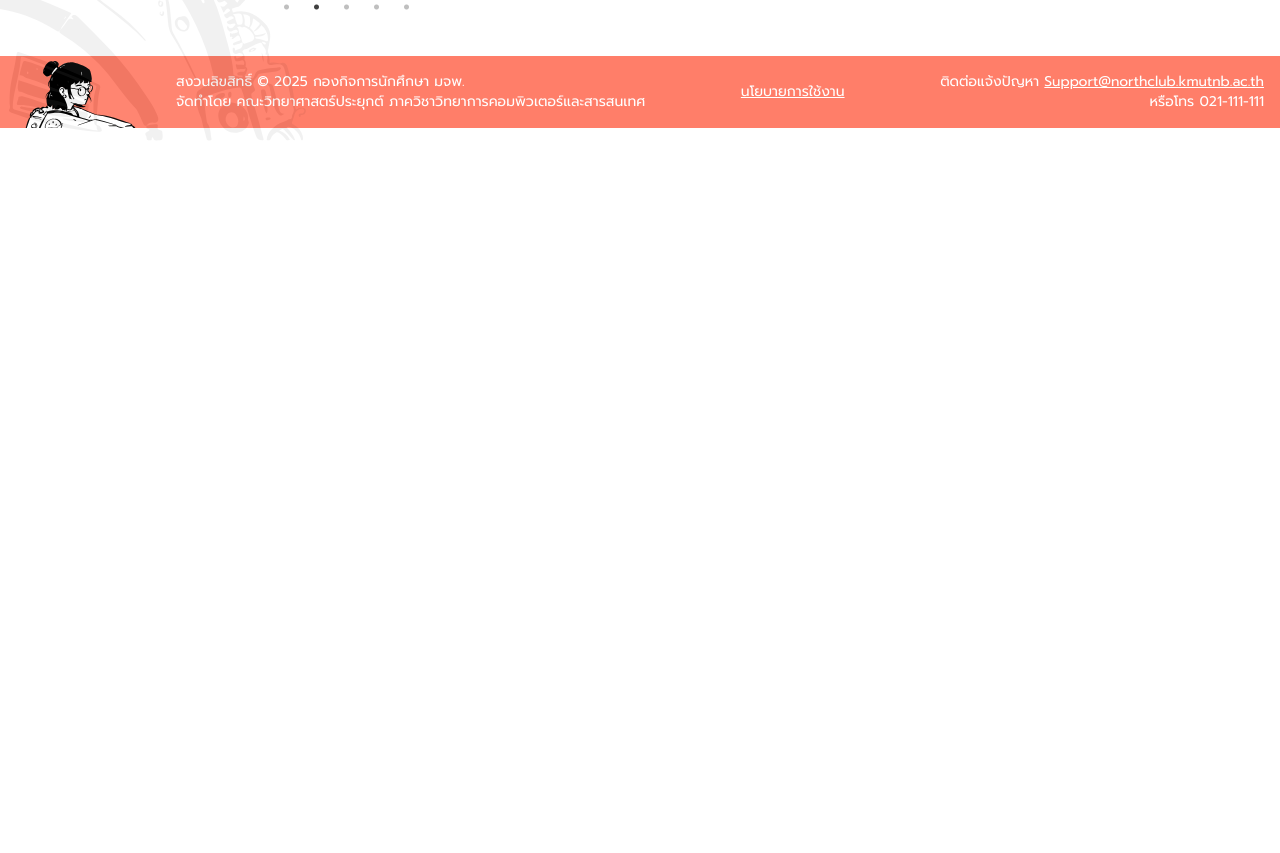
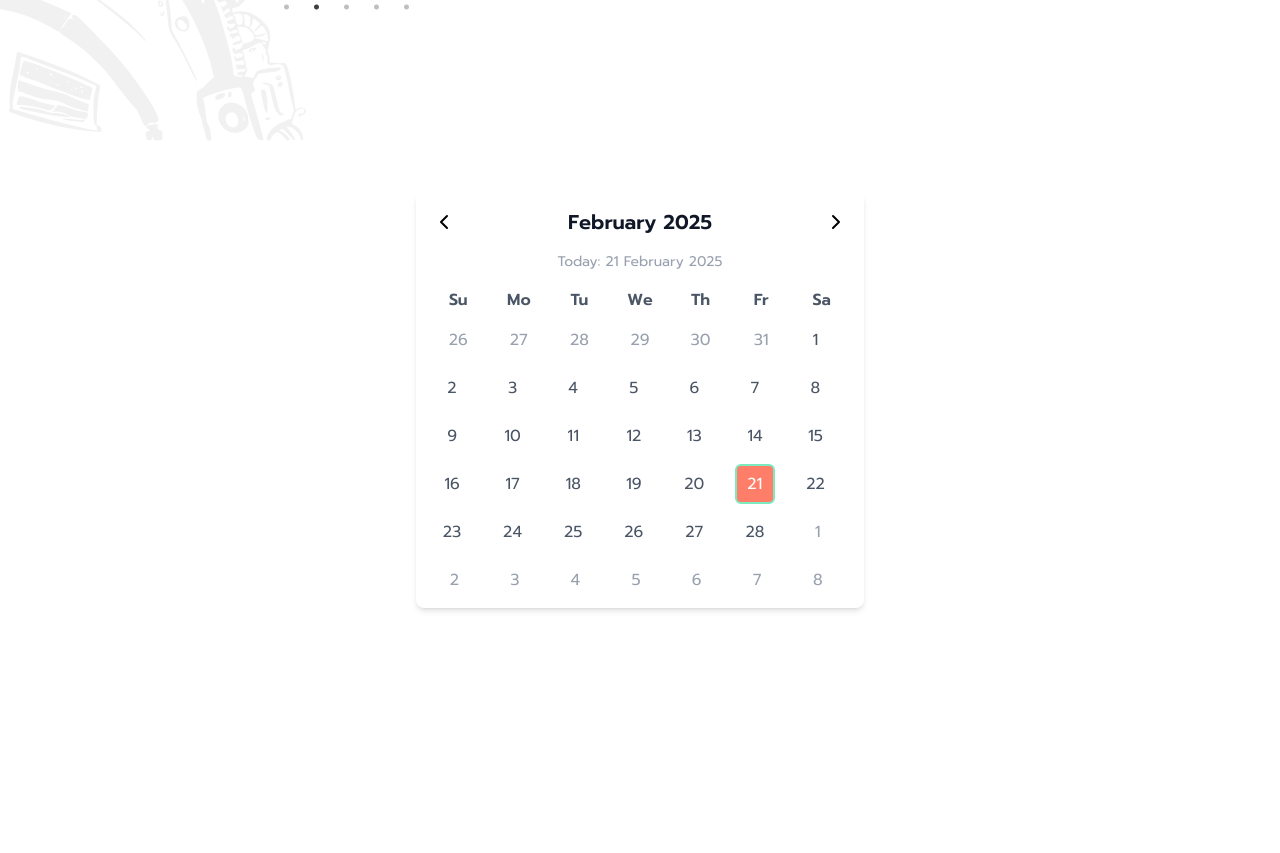
Before and after one commit to PhumipatJ/north-club-app, a React (Vite) app: page / in a window 1280 px wide. Shown: the part 1267-2120 px from the top of the page. Before the commit the page ends 1456 px from the top, so only its background shows below. Built offline with nearby package versions, Linux system fonts and the light colour scheme.

Commit message:
add calendar
npm install dayjs and add calendar

```diff
--- a/package.json
+++ b/package.json
@@ -18,6 +18,8 @@
     "@supabase/supabase-js": "^2.48.1",
     "@tailwindcss/vite": "^4.0.6",
     "axios": "^1.7.9",
+    "day": "^0.0.2",
+    "dayjs": "^1.11.13",
     "lucide-react": "^0.475.0",
     "react": "^19.0.0",
     "react-dom": "^19.0.0",
--- /dev/null
+++ b/src/components/Calendar.jsx
@@ -0,0 +1,67 @@
+import { useState } from "react";
+import { ChevronLeft, ChevronRight } from "lucide-react";
+import dayjs from "dayjs";
+
+const Calendar = () => {
+  const today = dayjs();
+  const [currentDate, setCurrentDate] = useState(today);
+  const [selectedDate, setSelectedDate] = useState(today.date());
+
+  const daysInMonth = currentDate.daysInMonth();
+  const startDay = currentDate.startOf("month").day();
+  const prevMonthDays = currentDate.subtract(1, "month").daysInMonth();
+  const days = Array.from({ length: daysInMonth }, (_, i) => i + 1);
+  const nextMonthDays = 42 - (startDay + daysInMonth);
+
+  const handleMonthChange = (increment) => {
+    setCurrentDate(currentDate.add(increment, "month"));
+  };
+
+  const selectedFullDate = currentDate.date(selectedDate);
+  const selectedDay = selectedFullDate.date(); // Day of the month
+  const selectedMonth = selectedFullDate.month() + 1; // Month (0-based, so add 1)
+  const selectedYear = selectedFullDate.year(); // Year
+
+  console.log(selectedDay);
+  console.log(selectedMonth);
+  console.log(selectedYear);
+
+  return (
+    <div className="w-full max-w-md mx-auto bg-white rounded-lg shadow-md p-4">
+      <div className="flex justify-between items-center mb-4">
+        <ChevronLeft onClick={() => handleMonthChange(-1)} className="text-lg font-bold" />
+        <h2 className="text-xl font-semibold text-center text-gray-900">
+          {currentDate.format("MMMM YYYY")}
+        </h2>
+        <ChevronRight onClick={() => handleMonthChange(1)} className="text-lg font-bold"/>
+      </div>
+      <p className="text-center text-sm text-gray-400">Today: {today.format("DD MMMM YYYY")}</p>
+      <div className="grid grid-cols-7 gap-2 mt-4 text-center text-gray-600">
+        {["Su", "Mo", "Tu", "We", "Th", "Fr", "Sa"].map((day) => (
+          <div key={day} className="font-semibold">{day}</div>
+        ))}
+        {[...Array(startDay)].map((_, i) => (
+          <div key={"prev-" + i} className="text-gray-400 pt-2">
+            {prevMonthDays - startDay + i + 1}
+          </div>
+        ))}
+        {days.map((day) => (
+          <button
+            key={day}
+            onClick={() => setSelectedDate(day)}
+            className={`w-10 h-10 flex items-center justify-center rounded-md transition ${
+              selectedDate === day ? "bg-[#FF7E69] text-white" : "hover:bg-gray-200"
+            } ${today.isSame(currentDate, "month") && today.date() === day ? "border-2 border-[#7CE9BF]" : ""}`}
+          >
+            {day}
+          </button>
+        ))}
+        {[...Array(nextMonthDays)].map((_, i) => (
+          <div key={"next-" + i} className="text-gray-400 pr-2 pt-2">{i + 1}</div>
+        ))}
+      </div>
+    </div>
+  );
+};
+
+export default Calendar;
--- a/src/components/sections/Home.jsx
+++ b/src/components/sections/Home.jsx
@@ -2,6 +2,7 @@ import React from 'react';
 import Slider from 'react-slick';
 import "slick-carousel/slick/slick.css";
 import "slick-carousel/slick/slick-theme.css";
+import Calendar from '../Calendar';
 
 const Home = () => {
 
@@ -117,6 +118,12 @@ const Home = () => {
                     </div>
                 </div>
             </div>
+
+            {/* Test Calendar */}
+            <div className="mt-50 max-w-xl w-full min-h-screen">
+                <Calendar />
+            </div>
+
         </div>
     );
 };
```
Also changed, not shown: 1 other file (tests, documents, lock files or other folders).
